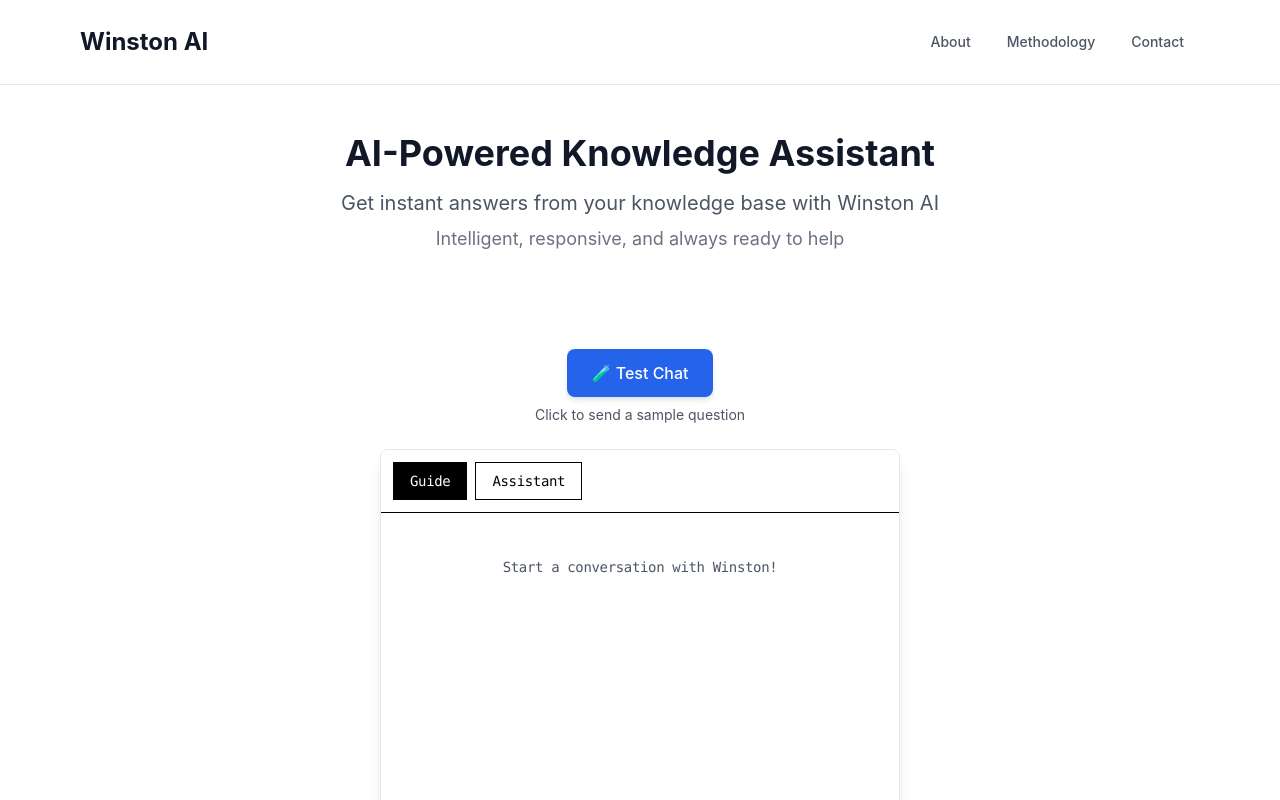
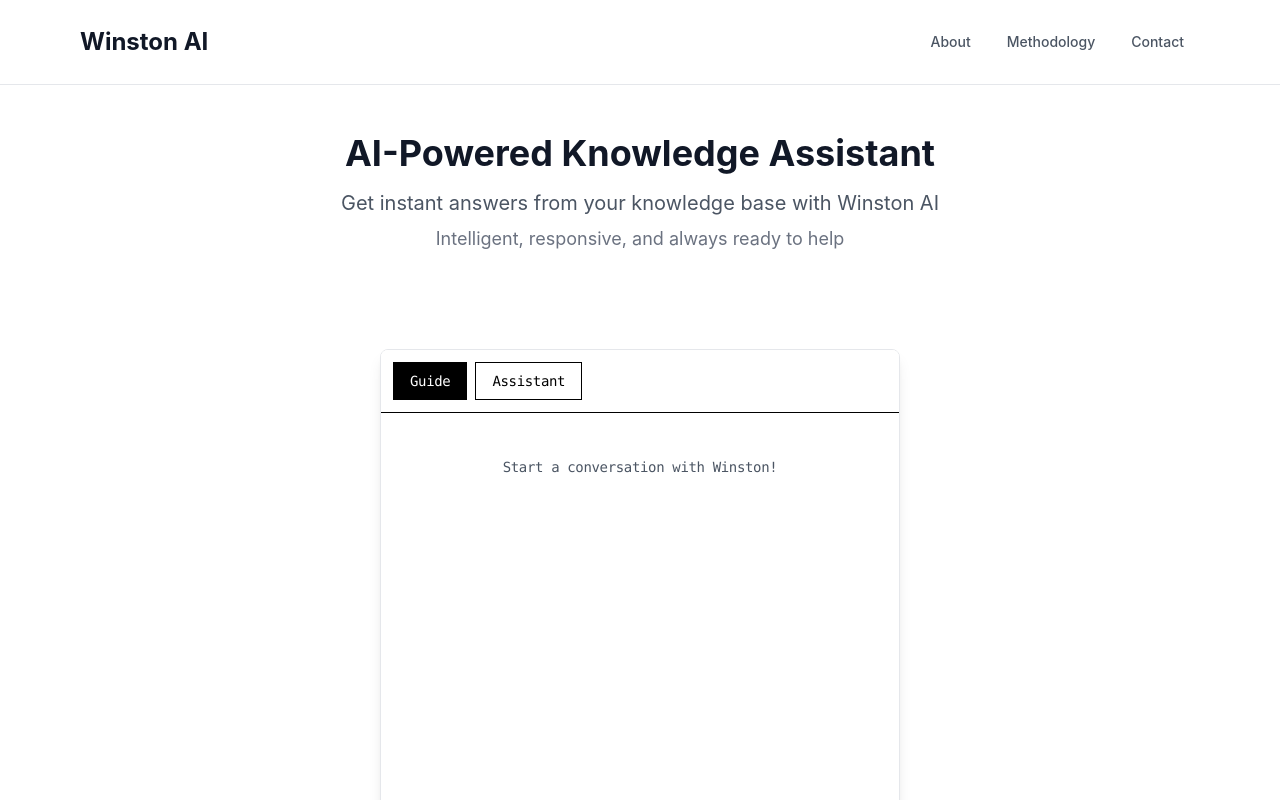
Before and after one commit to WinstonAC/winston-Chat, a Next.js app: page / in a window 1280 px wide. Shown: the top 800 px of the page. Built offline with nearby package versions, Linux system fonts and the light colour scheme.

Commit message:
remove: test chat button from production homepage

```diff
--- a/app/page.tsx
+++ b/app/page.tsx
@@ -78,33 +78,6 @@ function HomeContent() {
       {/* Demo Section */}
       <section id="demo" className="py-12">
         <div className="max-w-6xl mx-auto px-4 flex flex-col items-center">
-          {/* Test Chat Button */}
-          <div className="mb-6 text-center">
-            <button
-              onClick={() => {
-                // Send a test message to the chat
-                const testMessage = "What is Winston Chat AI?";
-                console.log('Test message:', testMessage);
-
-                // Find the chat input and send button
-                const chatInput = document.querySelector('input[placeholder="Ask me anything..."]') as HTMLInputElement;
-                const sendButton = document.querySelector('button[type="submit"]') as HTMLButtonElement;
-
-                if (chatInput && sendButton) {
-                  chatInput.value = testMessage;
-                  chatInput.dispatchEvent(new Event('input', { bubbles: true }));
-                  sendButton.click();
-                } else {
-                  console.log('Chat elements not found, widget may still be loading');
-                }
-              }}
-              className="px-6 py-3 bg-blue-600 text-white font-medium rounded-lg hover:bg-blue-700 transition-colors shadow-md"
-            >
-              🧪 Test Chat
-            </button>
-            <p className="text-sm text-gray-600 mt-2">Click to send a sample question</p>
-          </div>
-
           {/* Chat Card */}
           <div className="w-full h-[620px] sm:w-[520px] sm:h-[720px] bg-white border border-gray-200 rounded-lg shadow-lg overflow-hidden">
             <div className="h-full">
```
